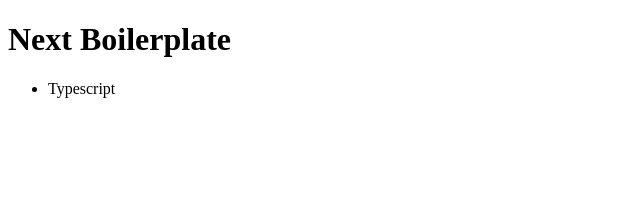
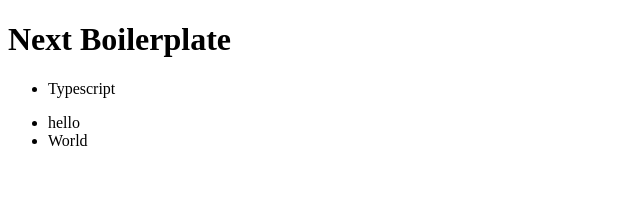
Before and after one commit to massaaki/next-boilerplate, a Next.js app: page / in a window 1280 px wide. Shown: the top 204 px of the page, without its empty margins (0-640 px from the left). Built offline with nearby package versions, Linux system fonts and the light colour scheme.

Commit message:
refact: changed to arrow function

```diff
--- a/src/pages/index.tsx
+++ b/src/pages/index.tsx
@@ -1,10 +1,16 @@
-export default function Home() {
+const Home = () => {
   return (
     <>
       <h1>Next Boilerplate</h1>
       <ul>
         <li>Typescript</li>
       </ul>
+      <ul>
+        <li>hello</li>
+        <li>World</li>
+      </ul>
     </>
   )
 }
+
+export default Home
```
